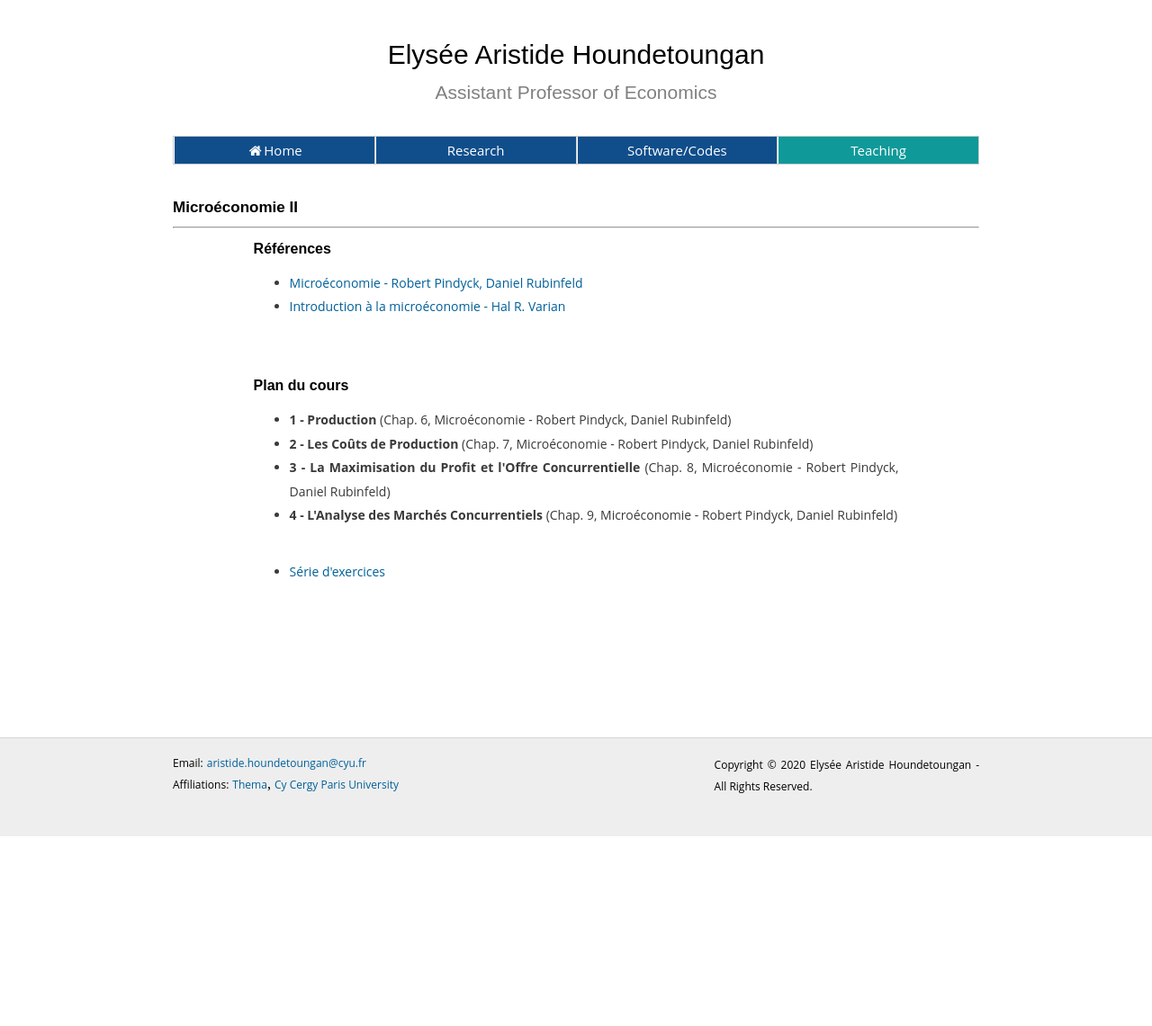
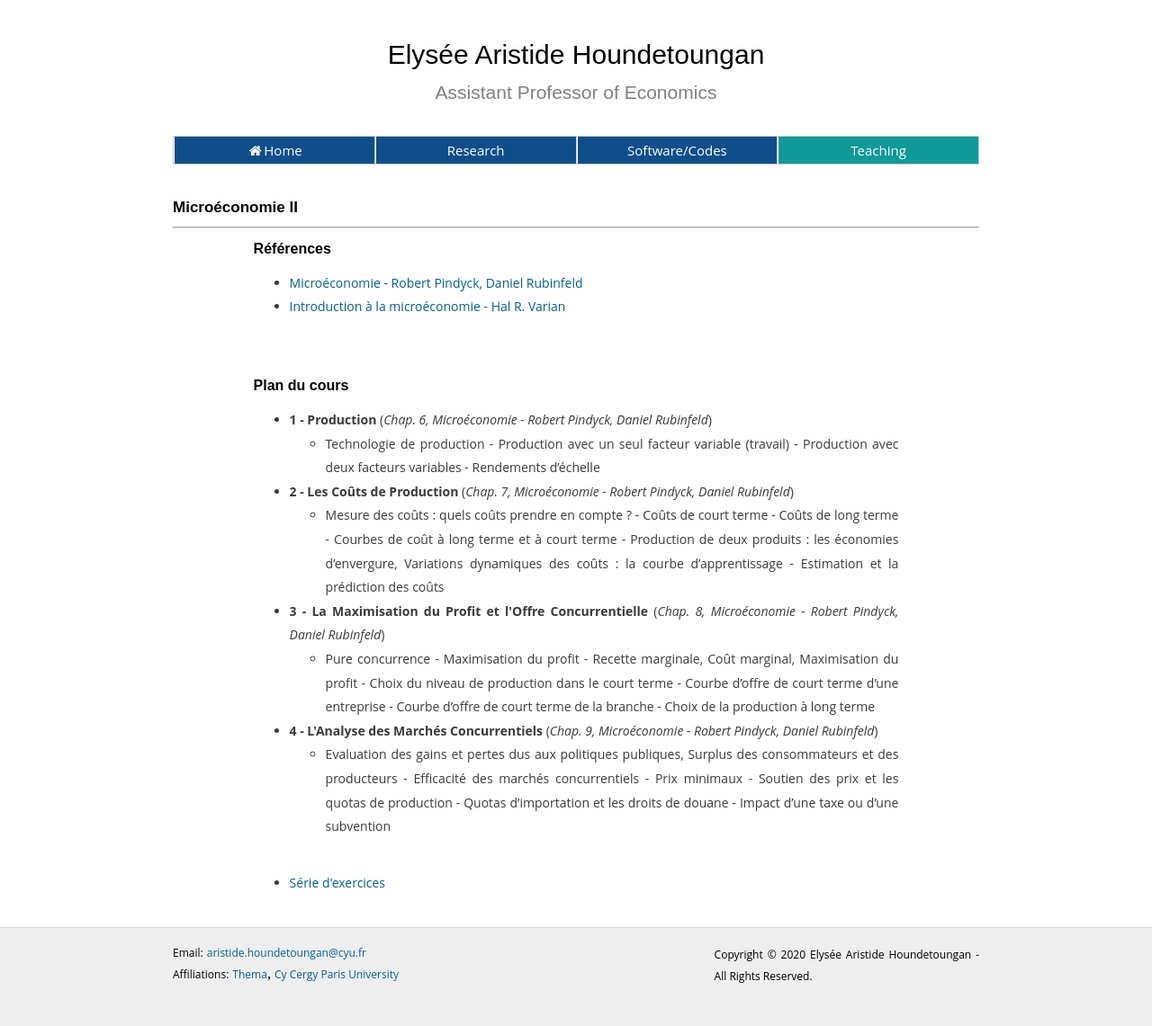
Before and after one commit to ahoundetoungan/ahoundetoungan.github.io, a Jekyll site: the page built from teaching/microL1DUS2.html, in a window 1280 px wide. Shown: the whole page at 90% size. Built offline with Jekyll 4.4.1, drawn with Linux system fonts in a browser that asks for light colours; before the commit the page ends 930 px from its top, so only the background shows below that.

Commit message:
teaching

```diff
--- a/teaching/microL1DUS2.html
+++ b/teaching/microL1DUS2.html
@@ -23,10 +23,14 @@ $(document).ready(function() {
     <br/>
     <h2>Plan du cours</h2>
     <ul>
-      <li> <b>1 - Production</b> (Chap. 6, Microéconomie - Robert Pindyck, Daniel Rubinfeld)</li>
-      <li> <b>2 - Les Coûts de Production</b> (Chap. 7, Microéconomie - Robert Pindyck, Daniel Rubinfeld)</li>
-      <li> <b>3 - La Maximisation du Profit et l'Offre Concurrentielle</b> (Chap. 8, Microéconomie - Robert Pindyck, Daniel Rubinfeld)</li>
-      <li> <b>4 - L'Analyse des Marchés Concurrentiels</b> (Chap. 9, Microéconomie - Robert Pindyck, Daniel Rubinfeld)</li>
+      <li> <b>1 - Production</b> (<i>Chap. 6, Microéconomie - Robert Pindyck, Daniel Rubinfeld</i>)</li>
+      <ul><li>Technologie de production - Production avec un seul facteur variable (travail) - Production avec deux facteurs variables - Rendements d’échelle</li></ul>
+      <li> <b>2 - Les Coûts de Production</b> (<i>Chap. 7, Microéconomie - Robert Pindyck, Daniel Rubinfeld</i>)</li>
+      <ul><li>Mesure des coûts : quels coûts prendre en compte ? - Coûts de court terme - Coûts de long terme - Courbes de coût à long terme et à court terme - Production de deux produits : les économies d’envergure, Variations dynamiques des coûts : la courbe d’apprentissage - Estimation et la prédiction des coûts</li></ul>
+      <li> <b>3 - La Maximisation du Profit et l'Offre Concurrentielle</b> (<i>Chap. 8, Microéconomie - Robert Pindyck, Daniel Rubinfeld</i>)</li>
+      <ul><li>Pure concurrence - Maximisation du profit - Recette marginale, Coût marginal, Maximisation du profit - Choix du niveau de production dans le court terme - Courbe d’offre de court terme d’une entreprise - Courbe d’offre de court terme de la branche - Choix de la production à long terme</li></ul>
+      <li> <b>4 - L'Analyse des Marchés Concurrentiels</b> (<i>Chap. 9, Microéconomie - Robert Pindyck, Daniel Rubinfeld</i>)</li>
+      <ul><li>Evaluation des gains et pertes dus aux politiques publiques, Surplus des consommateurs et des producteurs - Efficacité des marchés concurrentiels - Prix minimaux - Soutien des prix et les quotas de production - Quotas d’importation et les droits de douane - Impact d’une taxe ou d’une subvention</li></ul>
     <br/>
     <br/>
       <li><a href="/files/teaching/microl1dus2/microl1dus2.pdf" class="abled">Série d'exercices</a></li>
```
